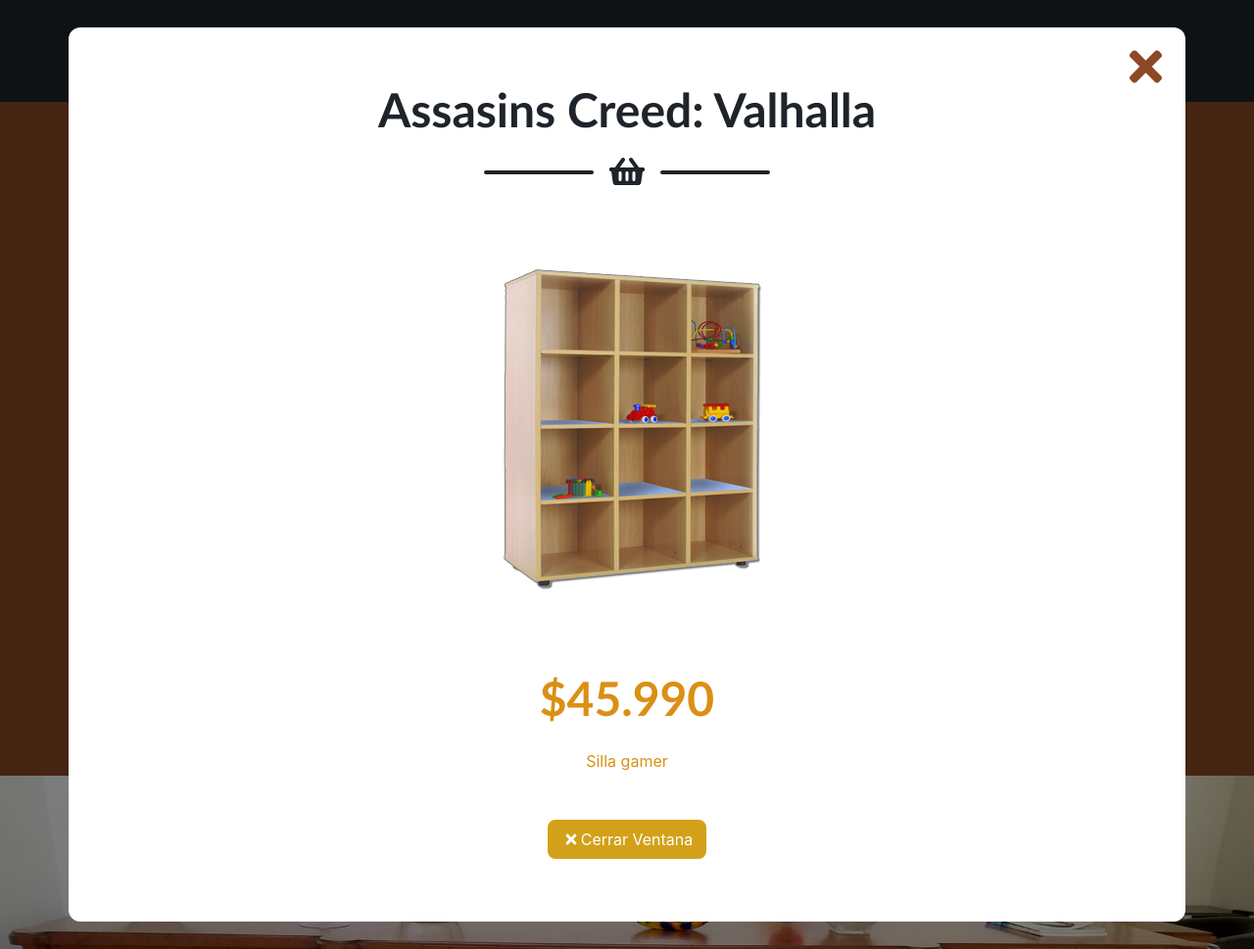
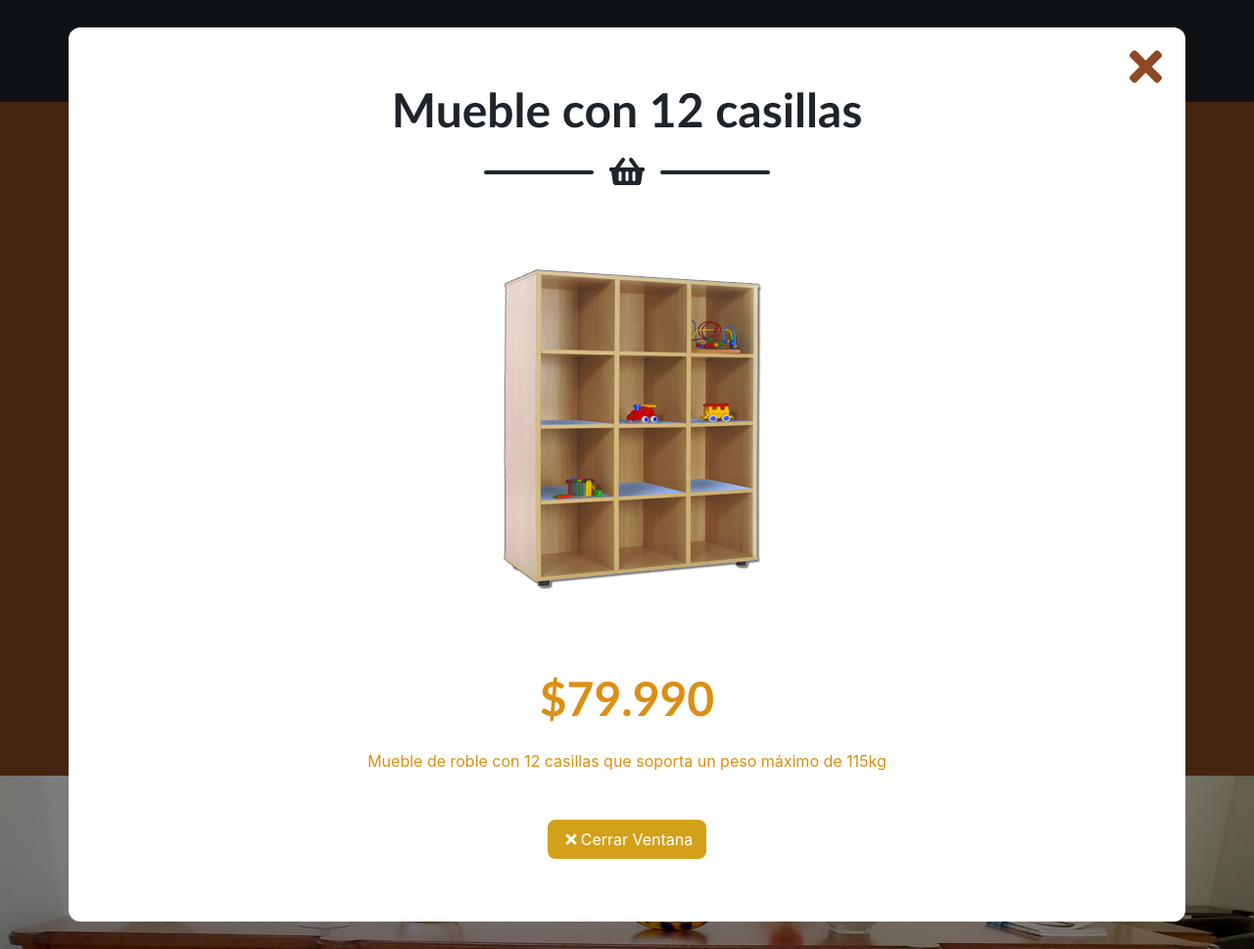
Before and after one commit to SpinnyCow27/HiTure, a Django app: page / in a window 1280 px wide, after a click on "$79.990". Shown: the whole page at 98% size. Run offline with Django 3.2, Linux system fonts and the light colour scheme; some libraries are stand-ins or nearby versions; some web fonts are replaced.

Commit message:
6to commit, cambios a informacion presente en index

```diff
--- a/AppHiTure/templates/Principal/index.html
+++ b/AppHiTure/templates/Principal/index.html
@@ -87,22 +87,22 @@
                     <div class="col-md-6 col-lg-4 mb-5">
                         <div class="portfolio-item mx-auto border" data-toggle="modal" data-target="#portfolioModal0" style="border-radius:25px;">
                             <div class="portfolio-item-caption d-flex align-items-center justify-content-center h-100 w-100">
-                                <div class="portfolio-item-caption-content text-center text-white"><img src="{% static 'img/pino_blanco.png' %}" height="128" width="128"><p>$45.990</p></div>
-                            </div><img class="img-fluid" src="{% static 'img/media/MuebleMadera12Casillas.png.png' %}" alt="Log Cabin"/>
+                                <div class="portfolio-item-caption-content text-center text-white"><img src="{% static 'img/pino_blanco.png' %}" height="128" width="128"><p>$79.990</p></div>
+                            </div><img class="img-fluid" src="{% static 'img/media/MuebleMadera12Casillas.png.png' %}" alt="Mueble12Casillas"/>
                         </div>
                     </div>
                     <div class="col-md-6 col-lg-4 mb-5">
                         <div class="portfolio-item mx-auto border" data-toggle="modal" data-target="#portfolioModal1" style="border-radius:25px;">
                             <div class="portfolio-item-caption d-flex align-items-center justify-content-center h-100 w-100">
-                                <div class="portfolio-item-caption-content text-center text-white"><img src="{% static 'img/pino_blanco.png' %}" height="128" width="128"><p>$50.990</p></div>
-                            </div><img src="{% static 'img/media/mueble-lateral-nordico-iowa.jpg' %}" alt="Tasty Cake"/>
+                                <div class="portfolio-item-caption-content text-center text-white"><img src="{% static 'img/pino_blanco.png' %}" height="128" width="128"><p>$34.990</p></div>
+                            </div><img src="{% static 'img/media/mueble-lateral-nordico-iowa.jpg' %}" alt="MuebleLateralNordico"/>
                         </div>
                     </div>
                     <div class="col-md-6 col-lg-4 mb-5">
                         <div class="portfolio-item mx-auto border" data-toggle="modal" data-target="#portfolioModal2" style="border-radius:25px;">
                             <div class="portfolio-item-caption d-flex align-items-center justify-content-center h-100 w-100">
-                                <div class="portfolio-item-caption-content text-center text-white"><img src="{% static 'img/pino_blanco.png' %}" height="128" width="128"><p>$45.990</p></div>
-                            </div><img class="img-fluid" src="{% static 'img/media/velador-rustico.jpg' %}" alt="Circus Tent"/>
+                                <div class="portfolio-item-caption-content text-center text-white"><img src="{% static 'img/pino_blanco.png' %}" height="128" width="128"><p>$24.990</p></div>
+                            </div><img class="img-fluid" src="{% static 'img/media/velador-rustico.jpg' %}" alt="VeladorRustico"/>
                         </div>
                     </div>
 
@@ -112,7 +112,7 @@
                         <div class="portfolio-item mx-auto border" data-toggle="modal" data-target="#portfolioModal3" style="border-radius:25px;">
                             <div class="portfolio-item-caption d-flex align-items-center justify-content-center h-100 w-100">
                                 <div class="portfolio-item-caption-content text-center text-white"><img src="{% static 'img/pino_blanco.png' %}" height="128" width="128"><p>$25.990</p></div>
-                            </div><img class="img-fluid" src="{% static 'img/media/EstanteBonito.jpg' %}" alt="Controller"/>
+                            </div><img class="img-fluid" src="{% static 'img/media/EstanteBonito.jpg' %}" alt="EstanteBonito"/>
                         </div>
                     </div>
 
@@ -122,14 +122,14 @@
                         <div class="portfolio-item mx-auto border" data-toggle="modal" data-target="#portfolioModal4" style="border-radius:25px;">
                             <div class="portfolio-item-caption d-flex align-items-center justify-content-center h-100 w-100">
                                 <div class="portfolio-item-caption-content text-center text-white"><img src="{% static 'img/pino_blanco.png' %}" height="128" width="128"><p>$40.990</p></div>
-                            </div><img class="img-fluid" src="{% static 'img/media/mueble-tv.jpg' %}" alt="Locked Safe"/>
+                            </div><img class="img-fluid" src="{% static 'img/media/mueble-tv.jpg' %}" alt="MuebleTV"/>
                         </div>
                     </div>
                     <div class="col-md-6 col-lg-4 mb-5">
                         <div class="portfolio-item mx-auto border" data-toggle="modal" data-target="#portfolioModal5" style="border-radius:25px;">
                             <div class="portfolio-item-caption d-flex align-items-center justify-content-center h-100 w-100">
                                 <div class="portfolio-item-caption-content text-center text-white"><img src="{% static 'img/pino_blanco.png' %}" height="128" width="128"><p>$35.990</p></div>
-                            </div><img class="img-fluid" src="https://uvejuegos.com/img/caratulas/61232/DOOME_ONE_2Dpack_es_pegi_1559730286.jpg" alt="Submarine"/>
+                            </div><img class="img-fluid" src="{% static 'img/media/estante-5-repisas.jpg' %}" alt="Estante5pisos"/>
                         </div>
                     </div>
                 </div>
@@ -145,7 +145,7 @@
                             <div class="row justify-content-center">
                                 <div class="col-lg-8">
                                     <!-- Portfolio Modal - Title-->
-                                    <h2 class="portfolio-modal-title text-secondary mb-0">Assasins Creed: Valhalla</h2>
+                                    <h2 class="portfolio-modal-title text-secondary mb-0">Mueble con 12 casillas</h2>
                                     <!-- Icon Divider-->
                                     <div class="divider-custom">
                                         <div class="divider-custom-line"></div>
@@ -153,9 +153,9 @@
                                         <div class="divider-custom-line"></div>
                                     </div>
                                     <!-- Portfolio Modal - Image--><img class="img-fluid rounded mb-5" src="{% static 'img/media/MuebleMadera12Casillas-c.png' %}" alt="Log Cabin"/>
-                                    <h1 class="portfolio-modal-title">$45.990</h1><br/>
+                                    <h1 class="portfolio-modal-title">$79.990</h1><br/>
                                     <!-- Portfolio Modal - Text-->
-                                    <p class="mb-5">Silla gamer</p>
+                                    <p class="mb-5">Mueble de roble con 12 casillas que soporta un peso máximo de 115kg</p>
                                     <button class="btn btn-primary" href="#" data-dismiss="modal"><i class="fas fa-times fa-fw"></i>Cerrar Ventana</button>
                                 </div>
                             </div>
@@ -175,18 +175,17 @@
                             <div class="row justify-content-center">
                                 <div class="col-lg-8">
                                     <!-- Portfolio Modal - Title-->
-                                    <h2 class="portfolio-modal-title text-secondary mb-0">CyberPunk 2077</h2>
+                                    <h2 class="portfolio-modal-title text-secondary mb-0">Mueble lateral nordico</h2>
                                     <!-- Icon Divider-->
                                     <div class="divider-custom">
                                         <div class="divider-custom-line"></div>
                                         <div class="divider-custom-icon"><i class="fas fa-shopping-basket"></i> </div>
                                         <div class="divider-custom-line"></div>
                                     </div>
-                                    <!-- Portfolio Modal - Image--><img class="rounded mb-5" src="{% static 'img/media/mueble-lateral-nordico-iowa-c.jpg' %}" alt="Tasty Cake"/>
-                                    <h1 class="portfolio-modal-title">$50.990</h1><br/>
+                                    <!-- Portfolio Modal - Image--><img class="rounded mb-5" src="{% static 'img/media/mueble-lateral-nordico-iowa-c.jpg' %}" alt="MuebleLateralNordico"/>
+                                    <h1 class="portfolio-modal-title">$34.990</h1><br/>
                                     <!-- Portfolio Modal - Text-->
-                                    <p class="mb-5">Los padres de The Witcher nos presentan para Xbox One una aventura de corte futurista y cyberpunk en la que encarnaremos a un personaje diseñado a nuestra medida
-                                        y en la que tendremos que sobrevivir en una peligrosa urbe plagada de corporaciones, cyborgs, bandas y las más variadas amenazas tecnológicas.</p>
+                                    <p class="mb-5"> Mueble lateral nordico iowa de roble con carga máxima de 70kg</p>
                                     <button class="btn btn-primary" href="#" data-dismiss="modal"><i class="fas fa-times fa-fw"></i>Cerrar Ventana</button>
                                 </div>
                             </div>
@@ -206,20 +205,17 @@
                             <div class="row justify-content-center">
                                 <div class="col-lg-8">
                                     <!-- Portfolio Modal - Title-->
-                                    <h2 class="portfolio-modal-title text-secondary mb-0">Far Cry 6</h2>
+                                    <h2 class="portfolio-modal-title text-secondary mb-0">Pequeño velador rustico</h2>
                                     <!-- Icon Divider-->
                                     <div class="divider-custom">
                                         <div class="divider-custom-line"></div>
                                         <div class="divider-custom-icon"><i class="fas fa-shopping-basket"></i> </div>
                                         <div class="divider-custom-line"></div>
                                     </div>
-                                    <!-- Portfolio Modal - Image--><img class="img-fluid rounded mb-5" src="{% static 'img/media/velador-rustico-c.jpg' %}" alt="Circus Tent"/>
-                                    <h1 class="portfolio-modal-title">$45.990</h1><br/>
+                                    <!-- Portfolio Modal - Image--><img class="img-fluid rounded mb-5" src="{% static 'img/media/velador-rustico-c.jpg' %}" alt="VeladorRustico"/>
+                                    <h1 class="portfolio-modal-title">$24.990</h1><br/>
                                     <!-- Portfolio Modal - Text-->
-                                    <p class="mb-5">Te damos la bienvenida a Yara, un paraíso tropical que se ha detenido en el tiempo.
-                                        FAR CRY®6 lanza a los jugadores al mundo cargado de adrenalina de una revolución guerrillera actual.
-                                        Como dictador de Yara, Anton Castillo está decidido a devolver a su nación la antigua gloria perdida por todos los medios,
-                                        y su hijo Diego sigue sus sangrientos pasos. Conviértete en un guerrillero y reduce su régimen a cenizas.</p>
+                                    <p class="mb-5">Pequeño velador rustico que soporta un peso de máximo 40kg</p>
                                     <button class="btn btn-primary" href="#" data-dismiss="modal"><i class="fas fa-times fa-fw"></i>Cerrar Ventana</button>
                                 </div>
                             </div>
@@ -310,7 +306,7 @@
                                         <div class="divider-custom-icon"><i class="fas fa-shopping-basket"></i> </div>
                                         <div class="divider-custom-line"></div>
                                     </div>
-                                    <!-- Portfolio Modal - Image--><img class="img-fluid rounded mb-5" src="https://uvejuegos.com/img/caratulas/61232/DOOME_ONE_2Dpack_es_pegi_1559730286.jpg" alt="Submarine"/>
+                                    <!-- Portfolio Modal - Image--><img class="img-fluid rounded mb-5" src="{% static 'img/media/estante-5-repisas-c.jpg' %}" alt="Submarine"/>
                                     <h1 class="portfolio-modal-title">$45.990</h1><br/>
                                     <!-- Portfolio Modal - Text-->
                                     <p class="mb-5">Es la secuela directa del celebrado título de acción tipo shooter de 2016, el reboot de tan mítica franquicia.
```
Also changed, not shown: AppHiTure/static/img/media/estante-5-repisas-c.jpg (added), AppHiTure/static/img/media/estante-5-repisas.jpg (added), AppHiTure/static/img/media/png-transparent-cupboard-wood-stain-house-plate-glass-teak-cupboard-angle-kitchen-furniture.png (deleted), AppHiTure/static/img/media/png-transparent-furniture-armoires-wardrobes-cupboard-chiffonier-closet-wardrobe-furniture-cupboard-wood.png (deleted).
